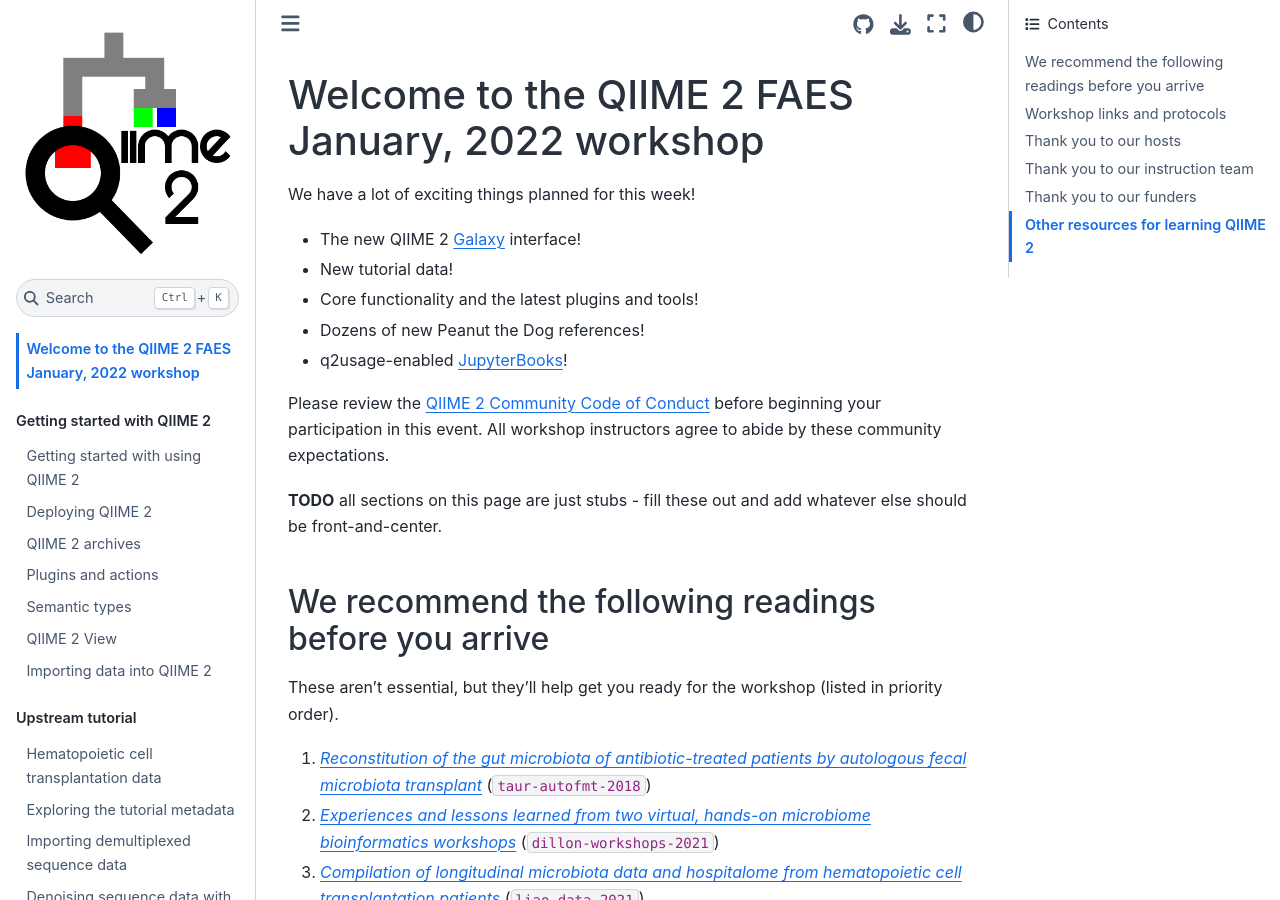
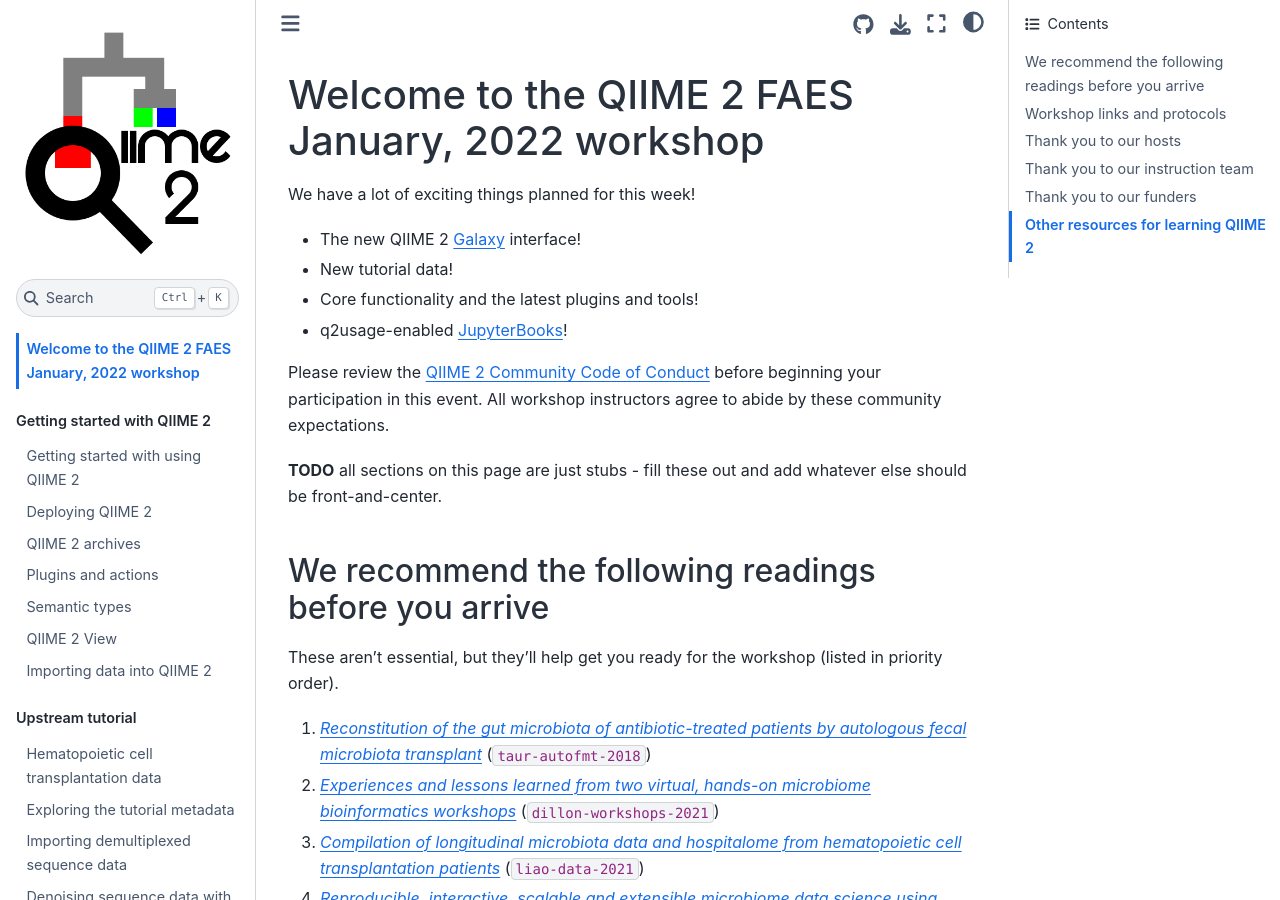
Before and after one commit to qiime2/cancer-microbiome-intervention-tutorial, a Jupyter Book: the page built from book/index.md, in a window 1280 px wide and 900 px high. Built offline with Jupyter Book 1.0.4 settings and Sphinx 7.4.7 and the Sphinx Book theme 1.1.4, drawn with Linux system fonts in a browser that asks for light colours; cross-references to code outside the pages are shown as plain code.

Commit message:
scaled back workshop scope

```diff
--- a/book/index.md
+++ b/book/index.md
@@ -5,7 +5,6 @@
 * The new QIIME 2 [Galaxy](https://usegalaxy.org/) interface!
 * New tutorial data!
 * Core functionality and the latest plugins and tools!
-* Dozens of new Peanut the Dog references!
 * q2usage-enabled [JupyterBooks](https://jupyterbook.org/intro.html)!
 
 Please review the
```
